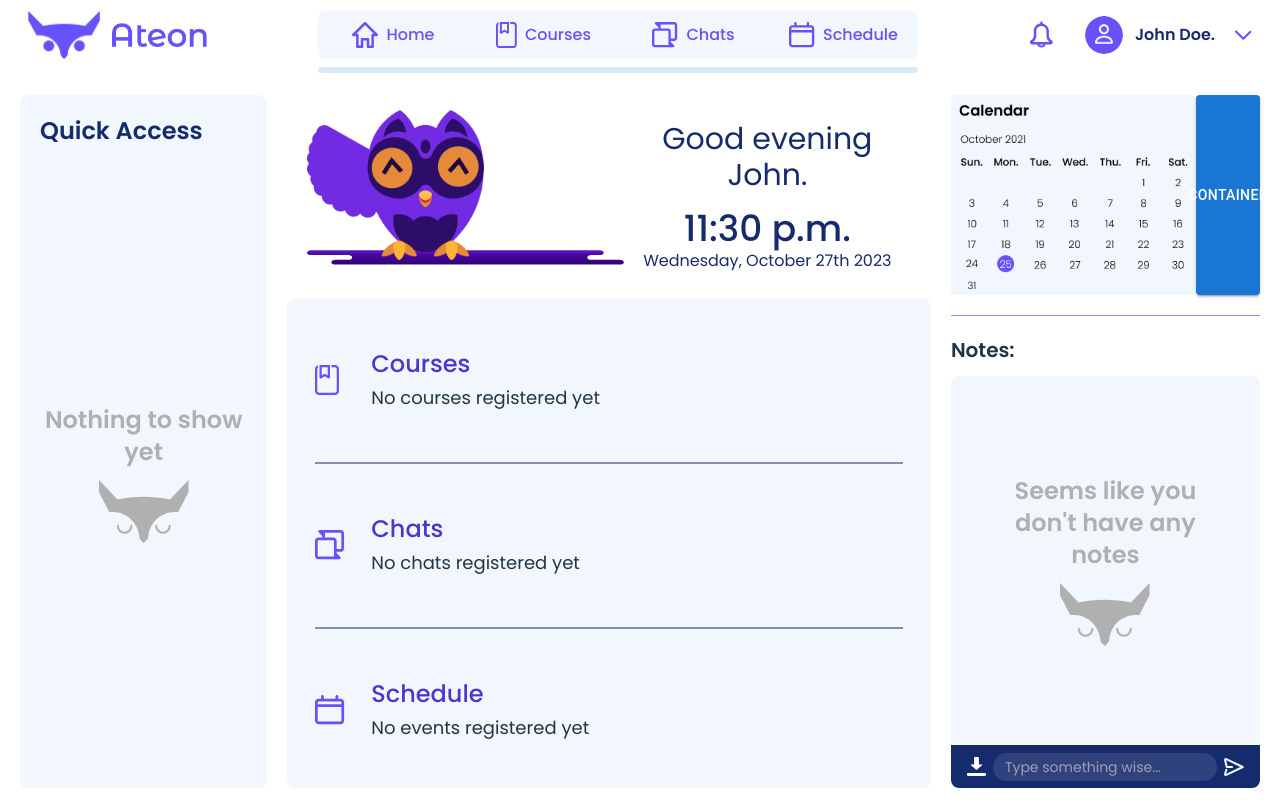
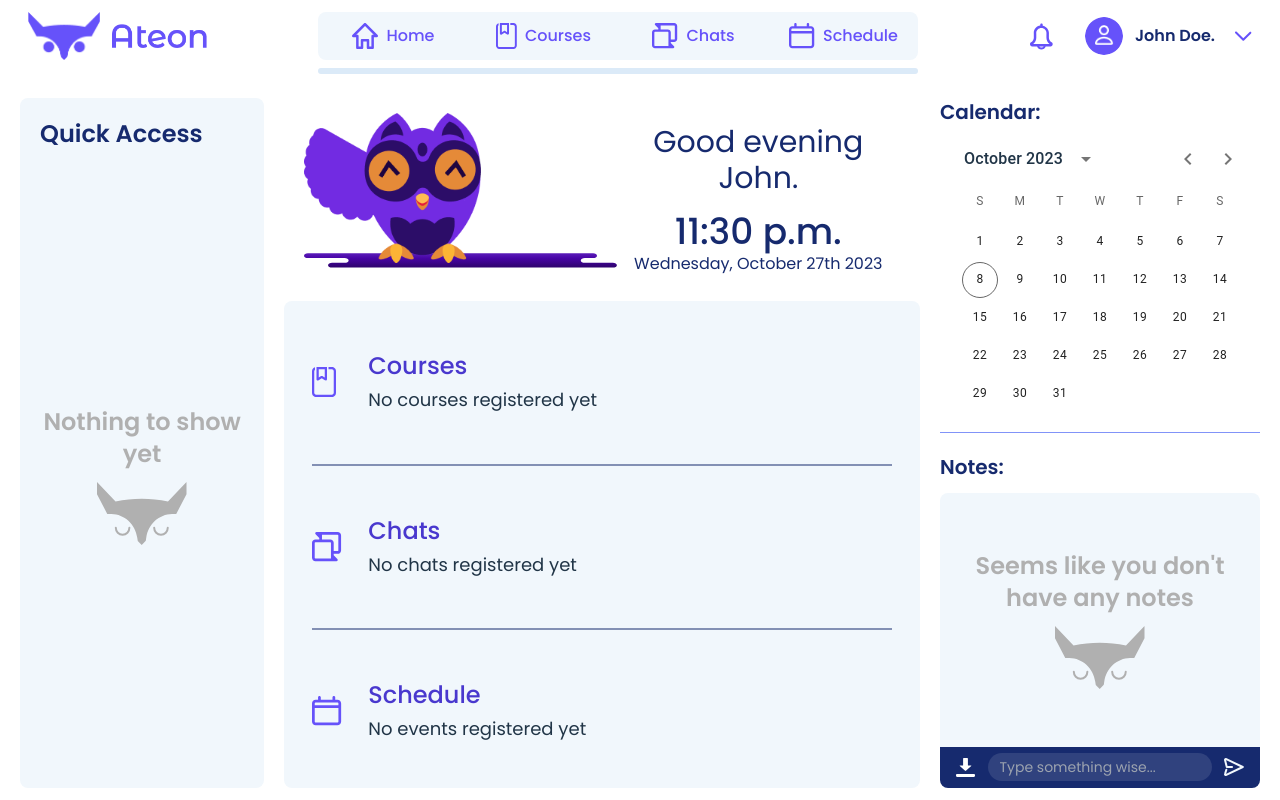
Before and after one commit to juanferax/ateon-learning-web-platform-front-end, a React (Vite) app: page / in a window 1280 px wide. Built offline with nearby package versions, Linux system fonts and the light colour scheme.

Commit message:
Home Page sections division

```diff
--- a/package.json
+++ b/package.json
@@ -13,6 +13,8 @@
     "@emotion/react": "^11.11.1",
     "@emotion/styled": "^11.11.0",
     "@mui/material": "^5.14.12",
+    "@mui/x-date-pickers": "^6.16.1",
+    "dayjs": "^1.11.10",
     "react": "^18.2.0",
     "react-dom": "^18.2.0",
     "vite-plugin-svgr": "^4.1.0"
--- /dev/null
+++ b/src/components/CalendarAndNotes.jsx
@@ -0,0 +1,59 @@
+import React from "react";
+import emptyLogo from "../assets/images/ateon_logo_empty.svg";
+import SendIcon from "../assets/images/icons/icon_send.svg?react";
+import DownloadIcon from "../assets/images/icons/icon_download.svg?react";
+
+import { LocalizationProvider } from "@mui/x-date-pickers/LocalizationProvider";
+import { AdapterDayjs } from "@mui/x-date-pickers/AdapterDayjs";
+import { DateCalendar } from "@mui/x-date-pickers/DateCalendar";
+
+function CalendarAndNotes() {
+  return (
+    <div className="mx-5 w-[25%]">
+      <div className="flex flex-col h-full">
+        <div className="flex flex-col justify-center">
+          <p className="font-semibold text-xl text-left text-[#162A6E] pb-3">
+            Calendar:
+          </p>
+          <div className="" style={{ marginBottom: -50, marginTop: -10 }}>
+            <LocalizationProvider dateAdapter={AdapterDayjs}>
+              <DateCalendar />
+            </LocalizationProvider>
+          </div>
+        </div>
+        <hr className="my-5 border-[#0528F2] border-opacity-50" />
+        {/* Notes */}
+        <div className="h-full flex flex-col">
+          <p className="font-semibold text-xl text-left text-[#162A6E] pb-3">
+            Notes:
+          </p>
+          <div className="flex flex-col h-full">
+            <div className="bg-[#F1F7FC] rounded-t-lg h-full">
+              <div className="flex flex-col items-center justify-center h-full">
+                <p className="text-[#B0B0B0] text-2xl font-semibold w-4/5">
+                  Seems like you don't have any notes
+                </p>
+                <img
+                  src={emptyLogo}
+                  alt="Ateon logo sleeping"
+                  className="pt-3"
+                />
+              </div>
+            </div>
+            <div className="flex bg-[#162A6E] items-center justify-between h-12 px-4 rounded-b-lg relative">
+              <DownloadIcon />
+              <input
+                type="text"
+                placeholder="Type something wise..."
+                className="rounded-2xl p-1 px-3 w-56 text-sm bg-[#30427E]"
+              />
+              <SendIcon />
+            </div>
+          </div>
+        </div>
+      </div>
+    </div>
+  );
+}
+
+export default CalendarAndNotes;
--- a/src/components/Header.jsx
+++ b/src/components/Header.jsx
@@ -12,7 +12,7 @@ import NavBarButton from "./NavBarButton";
 
 function Header() {
   return (
-    <div className="z-50 sticky top-0 w-full h-24 flex items-center justify-between px-7 mb-3">
+    <div className="z-50 sticky top-0 w-full h-24 flex items-center justify-between px-7 mb-3 bg-white py-3">
       {/* Logo */}
       <div className="flex items-center pb-[14px]">
         <img src={ateonLogo} className="h-12 pr-3" alt="Logo Ateon" />
--- /dev/null
+++ b/src/components/QuickAccess.jsx
@@ -0,0 +1,23 @@
+import React from "react";
+import emptyLogo from "../assets/images/ateon_logo_empty.svg";
+
+function QuickAccess() {
+  return (
+    <div className="mx-5 w-[20%]">
+      <div className="bg-[#F1F7FC] rounded-lg h-full text-left p-5">
+        <p className="text-[#162A6E] font-semibold text-2xl">Quick Access</p>
+        <div className="flex flex-col h-full items-center justify-center text-center">
+          <p
+            className="text-[#B0B0B0] text-2xl font-semibold"
+            style={{ width: 200 }}
+          >
+            Nothing to show yet
+          </p>
+          <img src={emptyLogo} alt="Ateon logo sleeping" className="pt-3" />
+        </div>
+      </div>
+    </div>
+  );
+}
+
+export default QuickAccess;
--- a/src/pages/HomePage.jsx
+++ b/src/pages/HomePage.jsx
@@ -1,34 +1,18 @@
 import React from "react";
-import calendar from "../assets/images/calendar.png";
 import mascot from "../assets/images/ateon_mascot.png";
 import mascotFloor from "../assets/images/mascot_floor.svg";
-import emptyNotes from "../assets/images/logo_empty_notes.svg";
-import SendIcon from "../assets/images/icons/icon_send.svg?react";
-import DownloadIcon from "../assets/images/icons/icon_download.svg?react";
 import ChatIcon from "../assets/images/icons/icon_chats.svg?react";
 import CoursesIcon from "../assets/images/icons/icon_courses.svg?react";
 import ScheduleIcon from "../assets/images/icons/icon_schedule.svg?react";
 
-import Button from '@mui/material/Button';
+import QuickAccess from "../components/QuickAccess";
+import CalendarAndNotes from "../components/CalendarAndNotes";
 
 function HomePage() {
   return (
     <div className="flex flex-row h-full mb-3">
       {/* Quick Access */}
-      <div className="mx-5 w-[20%]">
-        <div className="bg-[#F1F7FC] rounded-lg h-full text-left p-5">
-          <p className="text-[#162A6E] font-semibold text-2xl">Quick Access</p>
-          <div className="flex flex-col h-full items-center justify-center text-center">
-            <p
-              className="text-[#B0B0B0] text-2xl font-semibold"
-              style={{ width: 200 }}
-            >
-              Nothing to show yet
-            </p>
-            <img src={emptyNotes} alt="Ateon logo sleeping" className="pt-3" />
-          </div>
-        </div>
-      </div>
+      <QuickAccess />
       {/* Section Content */}
       <div className="flex-grow">
         <div className="flex flex-col h-full">
@@ -89,43 +73,7 @@ function HomePage() {
         </div>
       </div>
       {/* Calendar & Notes */}
-      <div className="mx-5 w-[25%]">
-        <div className="flex flex-col h-full">
-          <div className="flex justify-center">
-            {/* TODO: Calendar */}
-            <img src={calendar} alt="" style={{ height: 200 }} />
-            <Button variant="contained"> Contained</Button>
-          </div>
-          <hr className="my-5 border-[#0528F2] border-opacity-50" />
-          {/* Notes */}
-          <div className="h-full flex flex-col">
-            <p className="font-semibold text-xl text-left pb-3">Notes:</p>
-            <div className="flex flex-col h-full">
-              <div className="bg-[#F1F7FC] rounded-t-lg h-full">
-                <div className="flex flex-col items-center justify-center h-full">
-                  <p className="text-[#B0B0B0] text-2xl font-semibold w-4/5">
-                    Seems like you don't have any notes
-                  </p>
-                  <img
-                    src={emptyNotes}
-                    alt="Ateon logo sleeping"
-                    className="pt-3"
-                  />
-                </div>
-              </div>
-              <div className="flex bg-[#162A6E] items-center justify-between h-12 px-4 rounded-b-lg relative">
-                <DownloadIcon />
-                <input
-                  type="text"
-                  placeholder="Type something wise..."
-                  className="rounded-2xl p-1 px-3 w-56 text-sm bg-[#30427E]"
-                />
-                <SendIcon />
-              </div>
-            </div>
-          </div>
-        </div>
-      </div>
+      <CalendarAndNotes />
     </div>
   );
 }
```
Also changed, not shown: src/assets/images/ateon_logo_empty.svg (renamed from src/assets/images/logo_empty_notes.svg), 1 other file (tests, documents, lock files or other folders).
